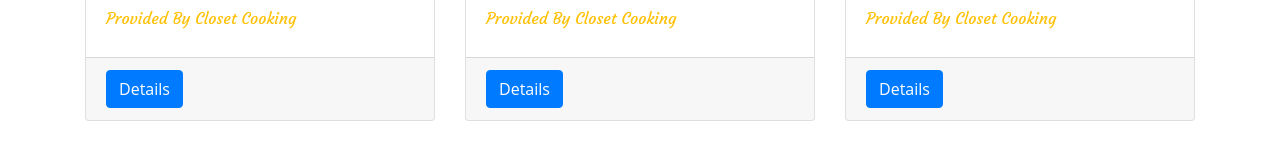
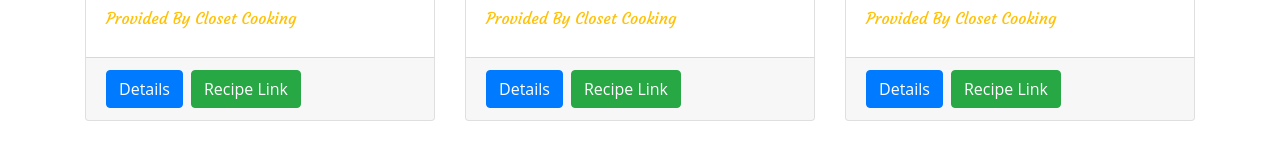
Before and after one commit to kilik42/recipesReactApp, a React (Create React App) app: page / in a window 1280 px wide. Shown: the part 466-626 px from the top of the page. Built offline with nearby package versions, Linux system fonts and the light colour scheme.

Commit message:
made the main recipes page

```diff
--- a/src/components/Recipe.js
+++ b/src/components/Recipe.js
@@ -30,10 +30,18 @@ class Recipe extends Component {
             </div>
 
             <div className="card-footer">
-              <button
-                type="button"
-                className="btn btn-primary text-capitalize"
-              >details</button>
+              <button type="button" className="btn btn-primary text-capitalize">
+                details
+              </button>
+
+              <a
+                href={source_url}
+                className="btn btn-success mx-2 text-capitalize"
+                target="_blank"
+                rel="noopener noreferrer"
+              >
+                recipe link
+              </a>
             </div>
           </div>
         </div>
```
